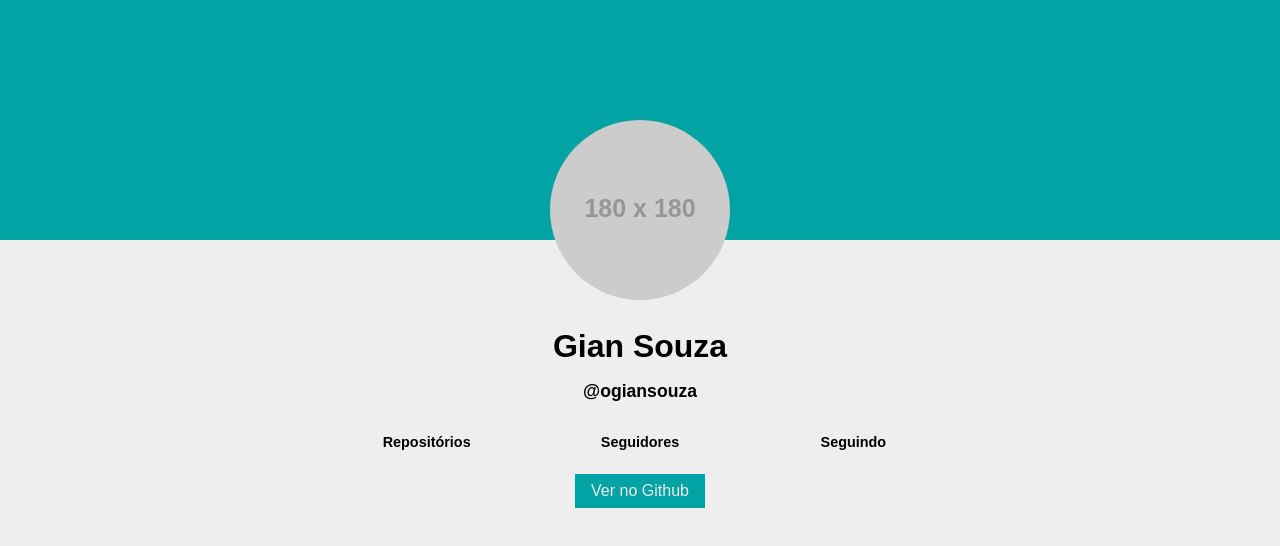
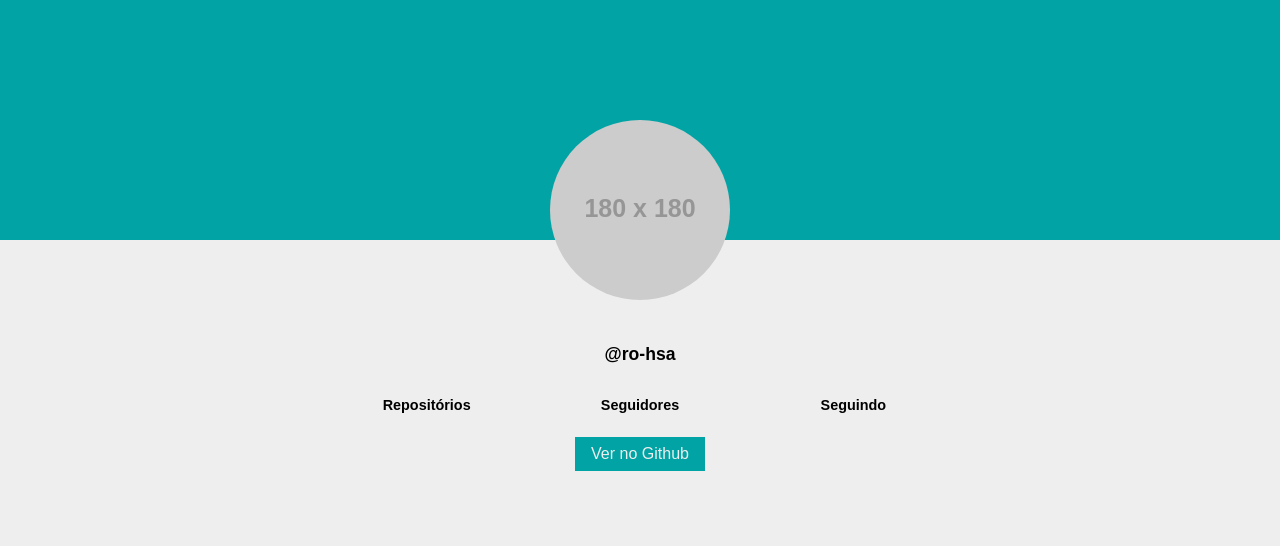
Before and after one commit to RO-HSA/modulo_git, a plain HTML site: page index.html in a window 1280 px wide. Drawn offline with Linux system fonts and the light colour scheme; no server answers; placeholder pictures from the web are drawn by us.

Commit message:
Update index.html

```diff
--- a/index.html
+++ b/index.html
@@ -11,8 +11,8 @@
     <header>
         <div class="container">
             <img class="profile-avatar" src="https://via.placeholder.com/180x180" alt=".">
-            <h1 class="profile-name">Gian Souza</h1>
-            <h2 class="profile-username">@ogiansouza</h2>
+            <h1 class="profile-name"></h1>
+            <h2 class="profile-username">@ro-hsa</h2>
             <ul class="numbers">
                 <li class="numbers-item">
                     <h4>Repositórios</h4>
```
